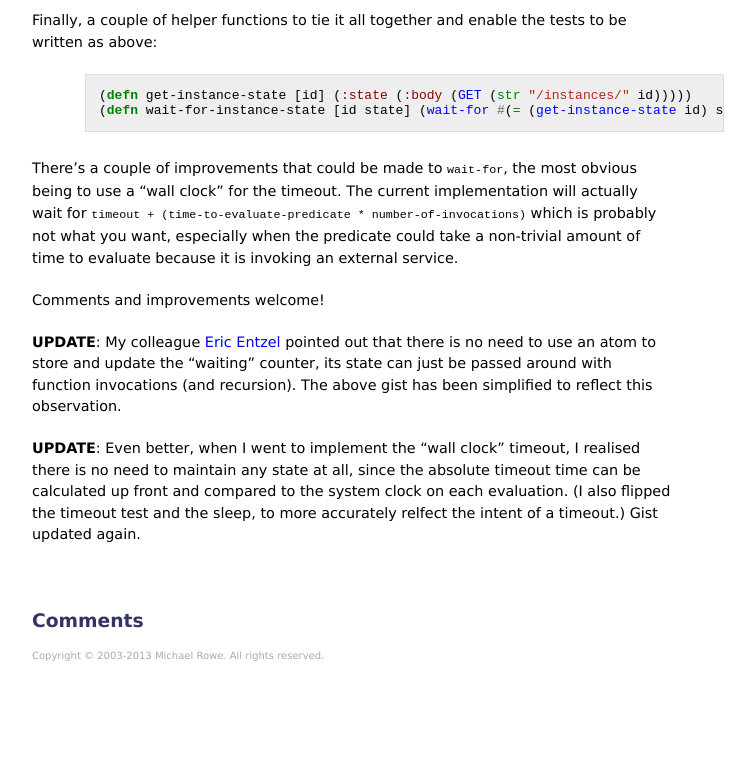
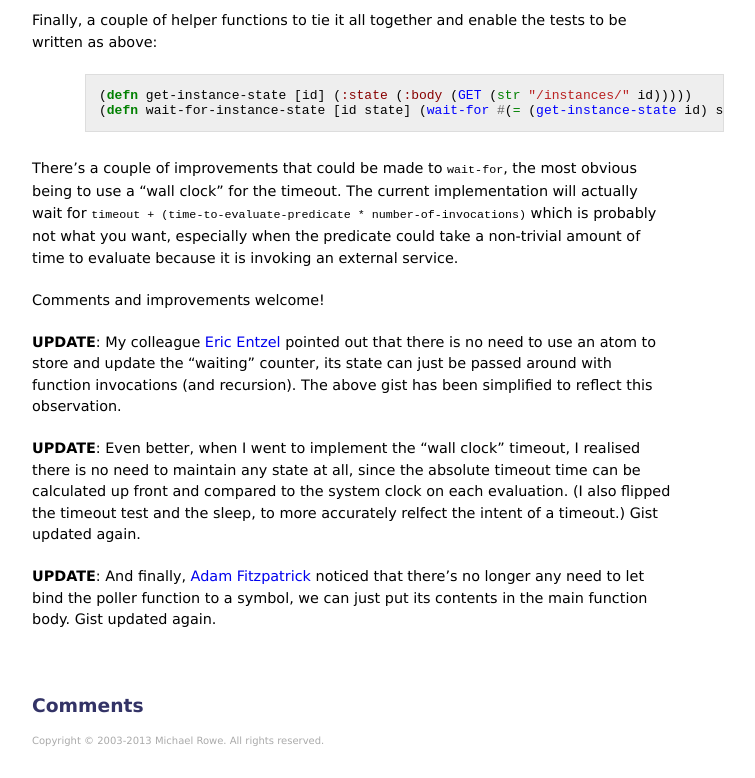
Before and after one commit to mrowe/mikerowecode.com, a Jekyll site: the page built from _posts/2013-02-02-clojure-polling-function.md, in a window 1280 px wide and 900 px high, scrolled down 1430 px, cut to the strip 122-900 px from the top of the window. Shown: the whole strip, without its empty margins (0-755 px from the left). Built offline with Jekyll 4.4.1, drawn with Linux system fonts in a browser that asks for light colours; Markdown is read by kramdown in place of the engine named in the settings; comment, search, counter and statistics services are not loaded; before the commit the page ends 2245 px from its top, so only the background shows below that.

Commit message:
Another update

```diff
--- a/_posts/2013-02-02-clojure-polling-function.md
+++ b/_posts/2013-02-02-clojure-polling-function.md
@@ -79,8 +79,11 @@ __UPDATE__: My colleague [Eric Entzel][] pointed out that there is no need to us
 
 __UPDATE__: Even better, when I went to implement the "wall clock" timeout, I realised there is no need to maintain any state at all, since the absolute timeout time can be calculated up front and compared to the system clock on each evaluation. (I also flipped the timeout test and the sleep, to more accurately relfect the intent of a timeout.) Gist updated again.
 
+__UPDATE__: And finally, [Adam Fitzpatrick][] noticed that there's no longer any need to let bind the poller function to a symbol, we can just put its contents in the main function body. Gist updated again.
+
 [AWS]: http://aws.amazon.com/
 [clj-aws-ec2]: https://github.com/mrowe/clj-aws-ec2
 [Chas Emerick]: http://cemerick.com/
 [bandalore]: https://github.com/cemerick/bandalore
 [Eric Entzel]: http://www.ubermac.net
+[Adam Fitzpatrick]: http://lurking.org/lurker/
```
